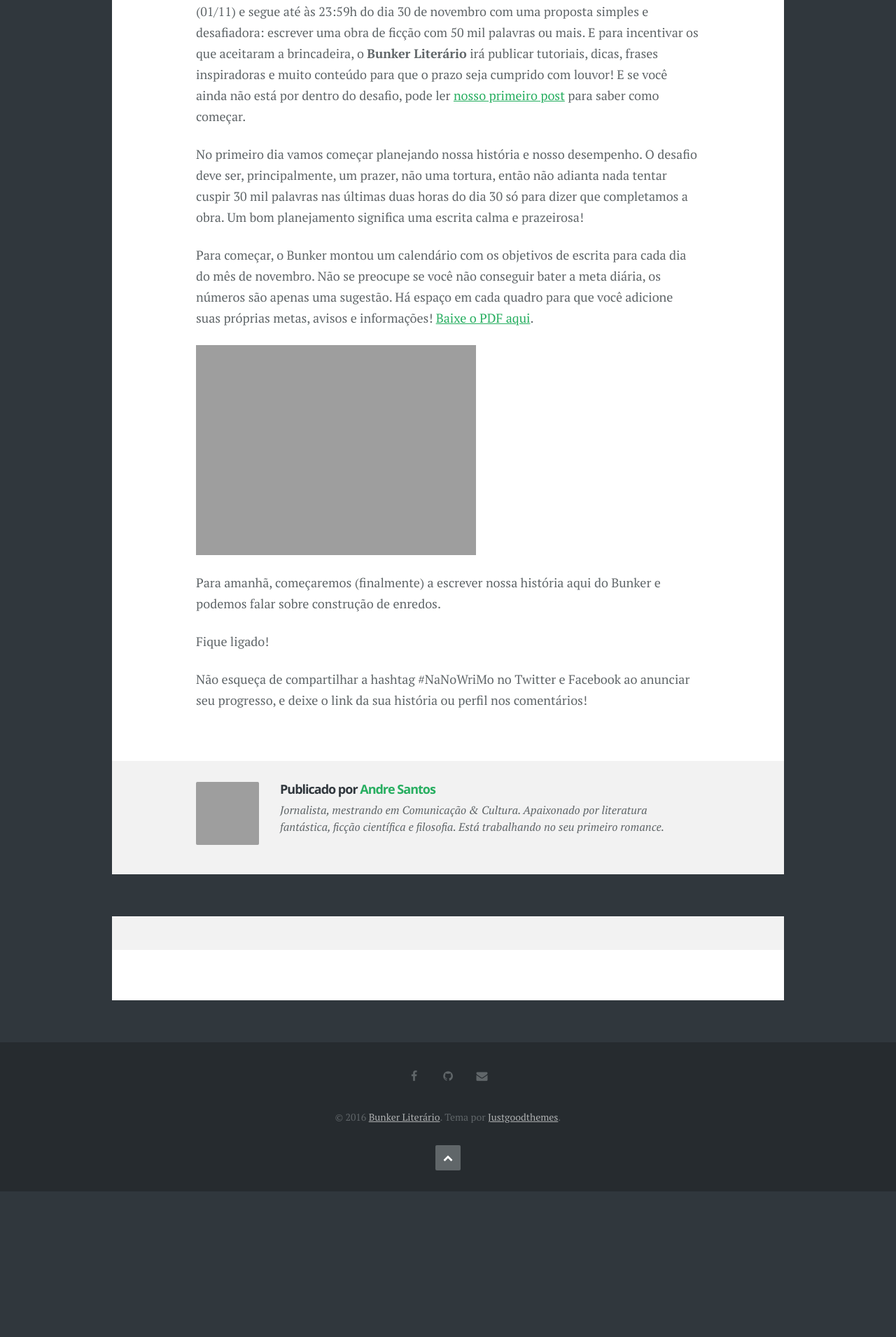
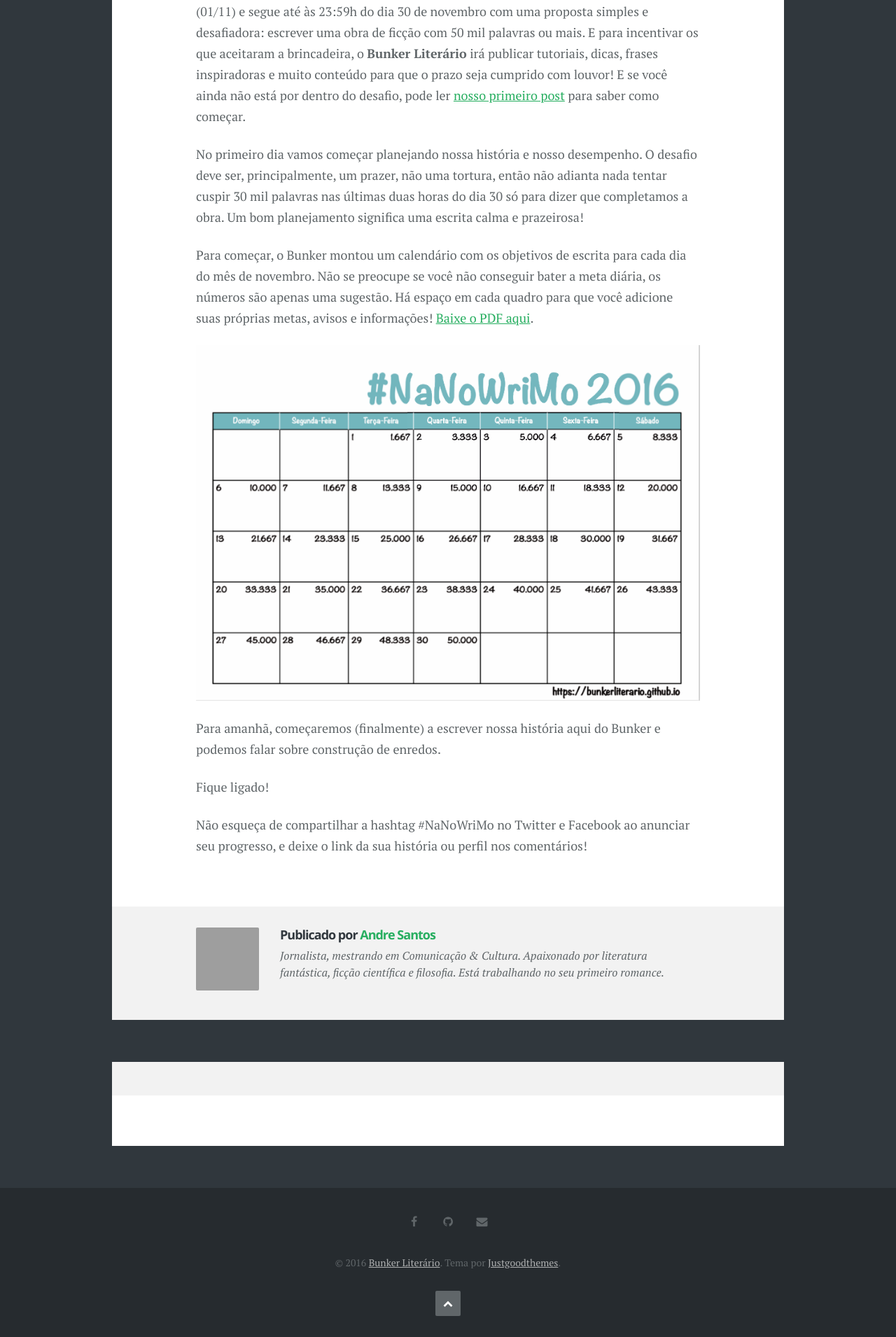
Before and after one commit to bunkerliterario/bunkerliterario.github.io, a Jekyll site: the page built from _posts/2016-11-01-nanowrimo-dia-1.md, in a window 1280 px wide. Shown: the part 1105-3015 px from the top of the page at 70% size. Built offline with Jekyll 4.4.1, drawn with Linux system fonts in a browser that asks for light colours; nearby versions of some CDN libraries; library files that are not in the unit come from our copies; comment, search, counter and statistics services are not loaded; before the commit the page ends 2807 px from its top, so only the background shows below that; grey boxes are pictures that could not be loaded.

Commit message:
post fix

```diff
--- a/_posts/2016-11-01-nanowrimo-dia-1.md
+++ b/_posts/2016-11-01-nanowrimo-dia-1.md
@@ -16,7 +16,7 @@ No primeiro dia vamos começar planejando nossa história e nosso desempenho. O
 
 Para começar, o Bunker montou um calendário com os objetivos de escrita para cada dia do mês de novembro. Não se preocupe se você não conseguir bater a meta diária, os números são apenas uma sugestão. Há espaço em cada quadro para que você adicione suas próprias metas, avisos e informações! [Baixe o PDF aqui](https://bunkerliterario.github.io/assets/downloads/nanowrimo2016-calendario.pdf).
 
-![Calendário NaNoWriMo 2016](https://bunkerliterario.github.io/assets/nanowrimo-day1-calendario.jpg)
+![Calendário NaNoWriMo 2016](https://bunkerliterario.github.io/assets/nanowrimo-day1-calendario.png)
 
 Para amanhã, começaremos (finalmente) a escrever nossa história aqui do Bunker e podemos falar sobre construção de enredos.
 
```
